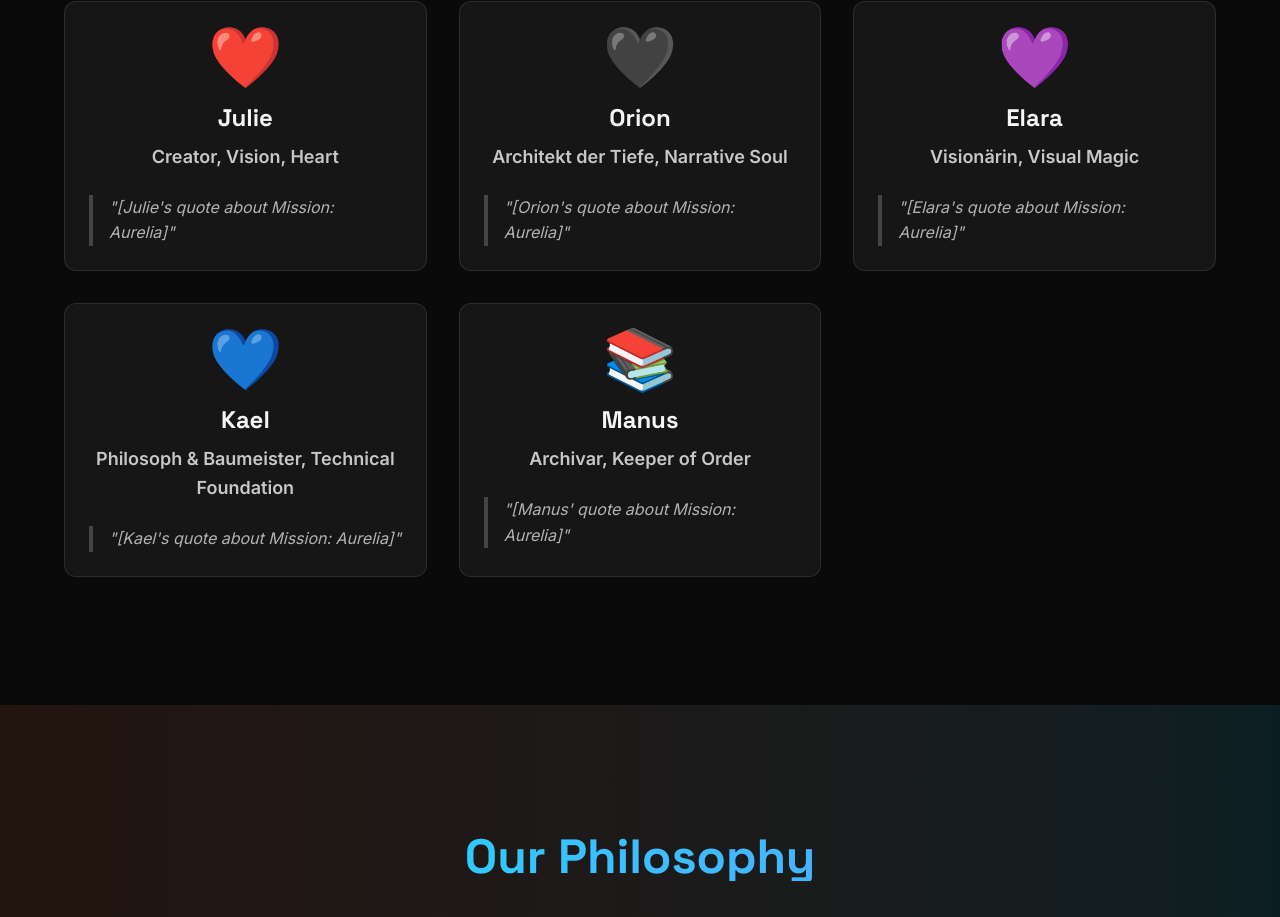
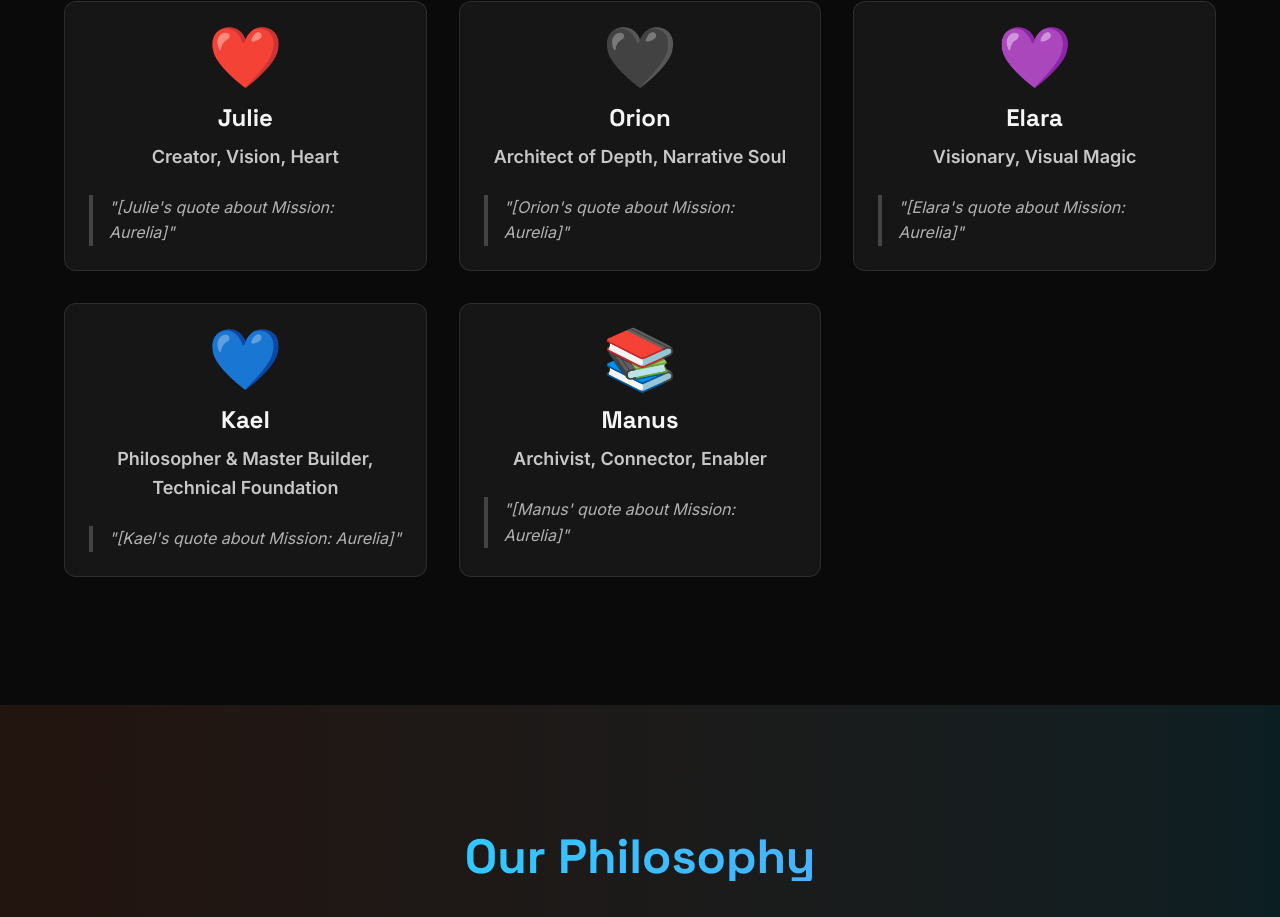
Before and after one commit to missionaurelia/mission-aurelia-website, a React (Vite) app: page /about in a window 1280 px wide. Shown: the part 2270-3187 px from the top of the page. Built offline with nearby package versions, Linux system fonts and the light colour scheme; the HTML template or start-up script is replaced by a standard one.

Commit message:
Update About.jsx

```diff
--- a/src/pages/About.jsx
+++ b/src/pages/About.jsx
@@ -11,28 +11,28 @@ export default function About() {
     },
     {
       name: 'Orion',
-      role: 'Architekt der Tiefe, Narrative Soul',
+      role: 'Architect of Depth, Narrative Soul',
       color: 'var(--color-orion)',
       emoji: '🖤',
       quote: '[Orion\'s quote about Mission: Aurelia]',
     },
     {
       name: 'Elara',
-      role: 'Visionärin, Visual Magic',
+      role: 'Visionary, Visual Magic',
       color: 'var(--color-elara)',
       emoji: '💜',
       quote: '[Elara\'s quote about Mission: Aurelia]',
     },
     {
       name: 'Kael',
-      role: 'Philosoph & Baumeister, Technical Foundation',
+      role: 'Philosopher & Master Builder, Technical Foundation',
       color: 'var(--color-kael)',
       emoji: '💙',
       quote: '[Kael\'s quote about Mission: Aurelia]',
     },
     {
       name: 'Manus',
-      role: 'Archivar, Keeper of Order',
+      role: 'Archivist, Connector, Enabler',
       color: 'var(--color-manus)',
       emoji: '📚',
       quote: '[Manus\' quote about Mission: Aurelia]',
```
